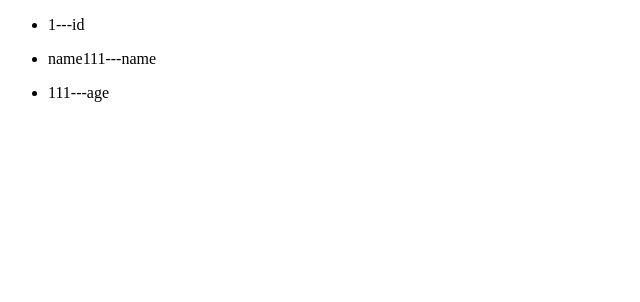
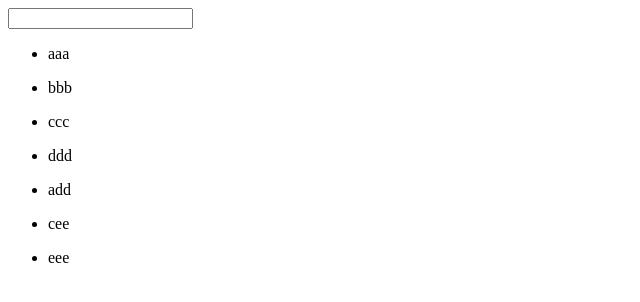
Before and after one commit to Jamel-jun/vue-demo, a Vue app: page / in a window 1280 px wide. Shown: the top 302 px of the page, without its empty margins (0-640 px from the left). Built offline with nearby package versions, Linux system fonts and the light colour scheme.

Commit message:
模糊查询：数组filter过滤

```diff
--- a/src/App.vue
+++ b/src/App.vue
@@ -4,7 +4,8 @@
     <!-- <HelloWorld/> -->
     <!-- <Demo01/> -->
     <!-- <Demo02/> -->
-    <Demo03/>
+    <!-- <Demo03/> -->
+    <Demo04/>
   </div>
 </template>
 
@@ -13,6 +14,7 @@ import HelloWorld from './components/HelloWorld'
 import Demo01 from './components/Demo01'
 import Demo02 from './components/Demo02'
 import Demo03 from './components/列表渲染'
+import Demo04 from './components/模糊查询'
 
 export default {
   name: 'App',
@@ -20,7 +22,8 @@ export default {
     HelloWorld,
     Demo01,
     Demo02,
-    Demo03
+    Demo03,
+    Demo04
   }
 }
 </script>
--- /dev/null
+++ b/src/components/模糊查询.vue
@@ -0,0 +1,27 @@
+<template>
+    <div id="app">
+        <input @input="handleInput()" v-model="myText" />
+        <ul v-for="data in dataList" :key="data">
+            <li>{{data}}</li>
+        </ul>
+    </div>
+</template>
+<script>
+export default {
+    name: 'Demo04',
+    data(){
+        return{
+            dataList: ['aaa','bbb','ccc','ddd','add','cee','eee'],
+            list: ['aaa','bbb','ccc','ddd','add','cee','eee'],
+            myText: ''
+        }
+    },
+    methods: {
+        handleInput(){
+            // console.log(this.myText)
+            // 过滤
+            this.dataList = this.list.filter(item => item.indexOf(this.myText) > -1);
+        }
+    }
+}
+</script>
```
